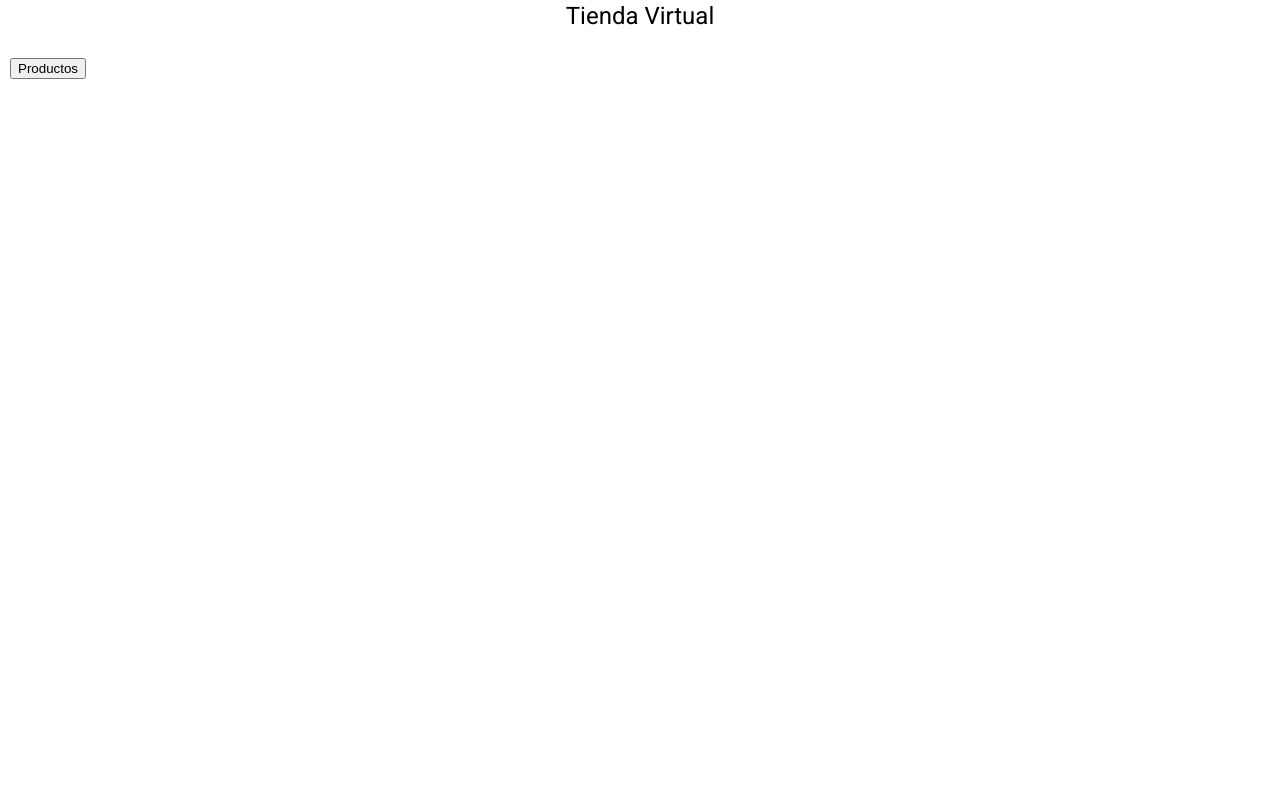
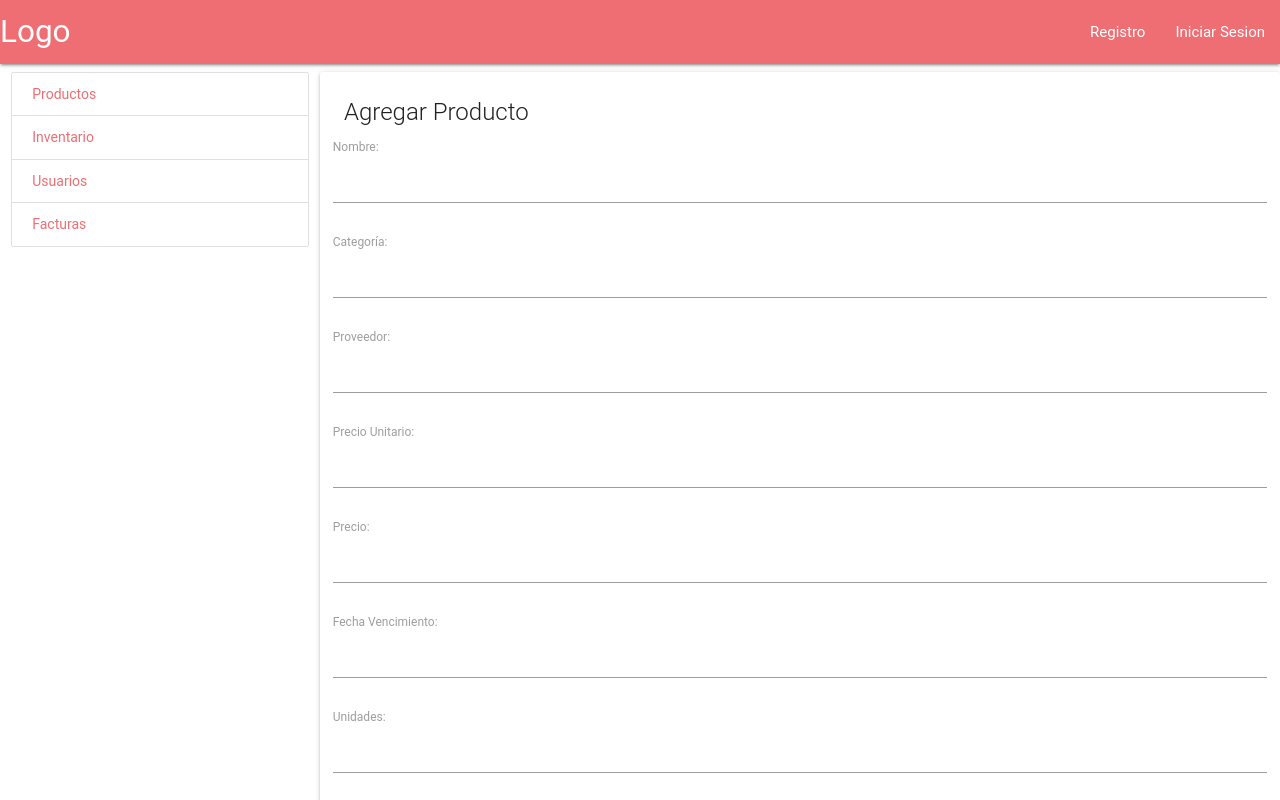
Before and after one commit to ginavargas06/tiendavirtual-frontend, an Angular app: page /productos/crear in a window 1280 px wide. Before the commit this address led to /. Shown: the top 800 px of the page. Built offline with nearby package versions, Linux system fonts and the light colour scheme.

Commit message:
se cambia el layout de la app y se complementa lista y crear producto

```diff
--- a/src/app/app-routing.module.ts
+++ b/src/app/app-routing.module.ts
@@ -1,10 +1,13 @@
 import { NgModule } from '@angular/core';
 import { RouterModule, Routes } from '@angular/router';
+import { AddComponent } from './producto/add/add.component';
 import { ListaComponent } from './producto/lista/lista.component';
 
 const routes: Routes = [
   {
     path: 'productos', component: ListaComponent
+  }, {
+    path: 'productos/crear', component: AddComponent
   }
 ];
 
--- a/src/app/app.component.css
+++ b/src/app/app.component.css
@@ -0,0 +1,3 @@
+.collection a.collection-item {
+  color: #ee6e73;
+}
--- a/src/app/app.component.html
+++ b/src/app/app.component.html
@@ -1,19 +1,43 @@
 <style>
   .header {
     text-align: center;
-    color: #ac290f ;
+    color: #ac290f;
     background-color: floralwhite;
   }
 </style>
-<div style="text-align: center;">
-<h1>Tienda Virtual</h1>
+
+<!-- Navbar goes here -->
+<div class="navbar-fixed">
+  <nav>
+    <div class="nav-wrapper">
+      <a href="#!" class="brand-logo">Logo</a>
+      <ul class="right hide-on-med-and-down">
+        <li><a href="sass.html">Registro</a></li>
+        <li><a href="badges.html">Iniciar Sesion</a></li>
+      </ul>
+    </div>
+  </nav>
 </div>
-<div class="container">
-  <button (click)="listarProductos()"class= "waves-effect waves-light btn" style="margin: 10px;">
-    Productos
-  </button>
-  <!--button (click)="Nuevo()" class="waves-effect waves light btn">
-    Nuevo
-  </button-->
+<!-- Page Layout here -->
+<div class="row">
+  <div class="col s3">
+    <!-- Grey navigation panel -->
+    <div class="collection">
+      <a [routerLink]="" class="collection-item" (click)="listarProductos()" >Productos</a>
+      <a [routerLink]="" class="collection-item">Inventario</a>
+      <a [routerLink]="" class="collection-item">Usuarios</a>
+      <a [routerLink]="" class="collection-item">Facturas</a>
+    </div>
+  </div>
+
+  <div class="col s9">
+    <!-- Teal page content  -->
+
+      <router-outlet></router-outlet>
+      <!--button (click)="Nuevo()" class="waves-effect waves light btn">
+        Nuevo
+      </button-->
+
+
+  </div>
 </div>
-<router-outlet></router-outlet>
--- a/src/app/app.module.ts
+++ b/src/app/app.module.ts
@@ -9,12 +9,14 @@ import { MatMenuModule  } from '@angular/material/menu'
 import { MaterialModule } from './material.module';
 import {FormsModule} from '@angular/forms';
 import {HttpClientModule} from '@angular/common/http';
+import { AddComponent } from './producto/add/add.component';
 
 
 @NgModule({
   declarations: [
     AppComponent,
-    ListaComponent
+    ListaComponent,
+    AddComponent
   ],
   imports: [
     MatMenuModule,
--- /dev/null
+++ b/src/app/producto/add/add.component.html
@@ -0,0 +1,70 @@
+<div class="row">
+  <div class="card">
+    <div class="card-content">
+      <span class="card-title">Agregar Producto</span>
+      <form action="">
+        <div class="row">
+          <div class="form-group">
+            <label for="">Nombre:</label>
+            <input
+              [(ngModel)]="producto.nombreProducto"
+              name="nombreProducto"
+              type="text"
+              class="form-control"
+            />
+          </div>
+        </div>
+        <div class="row">
+          <div class="form-group">
+            <label for="">Categoría:</label>
+            <input name="categoria" type="text" [(ngModel)]="producto.categoria" />
+          </div>
+        </div>
+        <div class="row">
+          <div class="form-group">
+            <label for="">Proveedor:</label>
+            <input name="proveedor" type="text" [(ngModel)]="producto.proveedor" />
+          </div>
+        </div>
+
+        <div class="row">
+          <div class="form-group">
+            <label for="">Precio Unitario:</label>
+            <input name="precioUnitario" type="text" [(ngModel)]="producto.precioUnitario" />
+          </div>
+        </div>
+
+        <div class="row">
+          <div class="form-group">
+            <label for="">Precio:</label>
+            <input name="precio" type="text" [(ngModel)]="producto.precio" />
+          </div>
+        </div>
+
+        <div class="row">
+          <div class="form-group">
+            <label for="">Fecha Vencimiento:</label>
+            <input name="fechaVencimiento" type="text" [(ngModel)]="producto.fechaVencimiento"/>
+          </div>
+        </div>
+        <div class="row">
+          <div class="form-group">
+            <label for="">Unidades:</label>
+            <input name="unidad" type="text" [(ngModel)]="producto.unidad" />
+          </div>
+        </div>
+        <div class="row">
+          <div class="form-group">
+            <label for="">Usuario:</label>
+            <input name="usuario" type="text" [(ngModel)]="producto.usuario" />
+          </div>
+        </div>
+      </form>
+      <div class="card-action center">
+        <button (click)="guardar()" class= "waves-effect waves-light btn red lighten-2" >
+          Guardar
+        </button>
+      </div>
+    </div>
+  </div>
+</div>
--- /dev/null
+++ b/src/app/producto/add/add.component.ts
@@ -0,0 +1,32 @@
+import { Router } from '@angular/router';
+import { Component, OnInit } from '@angular/core';
+import { Producto } from '../lista/producto';
+import { ProductoService } from '../producto.service';
+
+@Component({
+  selector: 'app-add',
+  templateUrl: './add.component.html',
+  styleUrls: ['./add.component.css']
+})
+export class AddComponent implements OnInit {
+
+  producto: Producto = new Producto();
+
+  constructor( private productoServicio: ProductoService, private router: Router) { }
+
+  ngOnInit(): void {
+  }
+
+  back() {
+    console.log('Producto');
+    this.router.navigate(['productos']);
+  }
+
+  guardar (){
+    this.productoServicio.guardarProducto(this.producto).subscribe(data => {
+      alert('Producto creado con exito');
+      this.router.navigate(['productos']);
+    });
+  }
+
+}
--- a/src/app/producto/lista/lista.component.html
+++ b/src/app/producto/lista/lista.component.html
@@ -1,34 +1,35 @@
-<div class="container">
-<div class="card"> </div>
-<div class="card-header">
-  <h3>Productos {{productos.length}}</h3>
+<div class="row">
+  <div class="card">
+    <div class="card-content">
+      <span class="card-title">Productos</span>
+      <div class="card-action">
+        <button (click)="crearProducto()" class= "waves-effect waves-light btn red lighten-2" >
+          Crear
+        </button>
       </div>
-<div class="card-body">
       <table class="table table-hover">
         <thead>
           <tr>
-        <th>id</th>
-        <th>categoria</th>
-        <th>fechaVencimiento</th>
-        <th>nombreProducto</th>
-        <th>precio</th>
-        <th>precioUnitario</th>
-        <th>proveedor</th>
-        <th>unidad</th>
-        <th>usuario</th>
+            <th>Categoria</th>
+            <th>Fecha Vencimiento</th>
+            <th>Nombre Producto</th>
+            <th>Precio</th>
+            <th>Precio Unitario</th>
+            <th>Proveedor</th>
+            <th>Unidad</th>
+            <th>Usuario</th>
           </tr>
         </thead>
         <tbody>
-      <tr *ngFor = "let producto of productos">
-        <td>{{producto.id}}</td>
-        <td>{{producto.categoria}}</td>
-        <td>{{producto.fechaVencimiento}}</td>
-        <td>{{producto.nombreProducto}}</td>
-        <td>{{producto.precio}}</td>
-        <td>{{producto.precioUnitario}}</td>
-        <td>{{producto.proveedor}}</td>
-        <td>{{producto.unidad}}</td>
-        <td>{{producto.usuario}}</td>
+          <tr *ngFor="let producto of productos">
+            <td>{{ producto.categoria }}</td>
+            <td>{{ producto.fechaVencimiento }}</td>
+            <td>{{ producto.nombreProducto }}</td>
+            <td>{{ producto.precio }}</td>
+            <td>{{ producto.precioUnitario }}</td>
+            <td>{{ producto.proveedor }}</td>
+            <td>{{ producto.unidad }}</td>
+            <td>{{ producto.usuario }}</td>
             <!--td>
           <button (click)='Edit(producto)'class="btn btn-warning" style="margin-right:10px;">edit</button>
           <button (click)='Delete(producto)'class=btn btn-danger">delete</button>
@@ -37,3 +38,5 @@
         </tbody>
       </table>
     </div>
+  </div>
+</div>
--- a/src/app/producto/lista/lista.component.ts
+++ b/src/app/producto/lista/lista.component.ts
@@ -11,7 +11,7 @@ import { Producto } from './producto';
 export class ListaComponent implements OnInit {
   productos!: Producto[];
 
-  constructor(private productoServicio: ProductoService, router: Router) { }
+  constructor(private productoServicio: ProductoService, private router: Router) { }
 
   ngOnInit(): void {
     console.log('inicializando el modulo');
@@ -21,6 +21,13 @@ export class ListaComponent implements OnInit {
       console.log('obtuvo productos del backend', data);
       this.productos = data;
     });
+
+  }
+
+  crearProducto() {
+    console.log('Crear producto');
+    this.router.navigate(['productos/crear']);
+
   }
 
 }
--- a/src/app/producto/producto.service.ts
+++ b/src/app/producto/producto.service.ts
@@ -13,4 +13,9 @@ export class ProductoService {
   getAllProductos() {
     return this.http.get<Producto[]>(this.url);
   }
+
+  guardarProducto (producto: Producto) {
+    console.log("Guardando producto", producto);
+    return this.http.post<Producto>(this.url, producto);
+  }
 }
--- a/src/index.html
+++ b/src/index.html
@@ -7,8 +7,11 @@
   <meta name="viewport" content="width=device-width, initial-scale=1">
   <link rel="icon" type="image/x-icon" href="favicon.ico">
   <link rel="preconnect" href="https://fonts.gstatic.com">
-  <link href="https://fonts.googleapis.com/css2?family=Roboto:wght@300;400;500&display=swap" rel="stylesheet">
   <link href="https://fonts.googleapis.com/icon?family=Material+Icons" rel="stylesheet">
+   <!-- Compiled and minified CSS -->
+   <link rel="stylesheet" href="https://cdnjs.cloudflare.com/ajax/libs/materialize/1.0.0/css/materialize.min.css">
+   <!-- Compiled and minified JavaScript -->
+   <script src="https://cdnjs.cloudflare.com/ajax/libs/materialize/1.0.0/js/materialize.min.js"></script>
 </head>
 <body class="mat-typography">
   <app-root></app-root>
```
Also changed, not shown: src/app/producto/add/add.component.css (added), 1 other file (tests, documents, lock files or other folders). Lines whose indentation alone changed are shown as unchanged.
